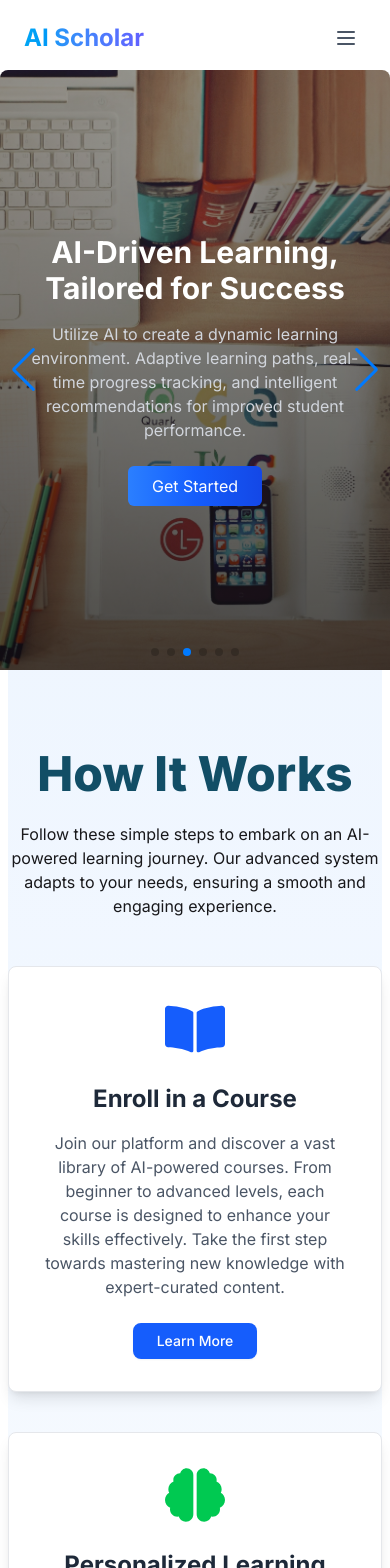
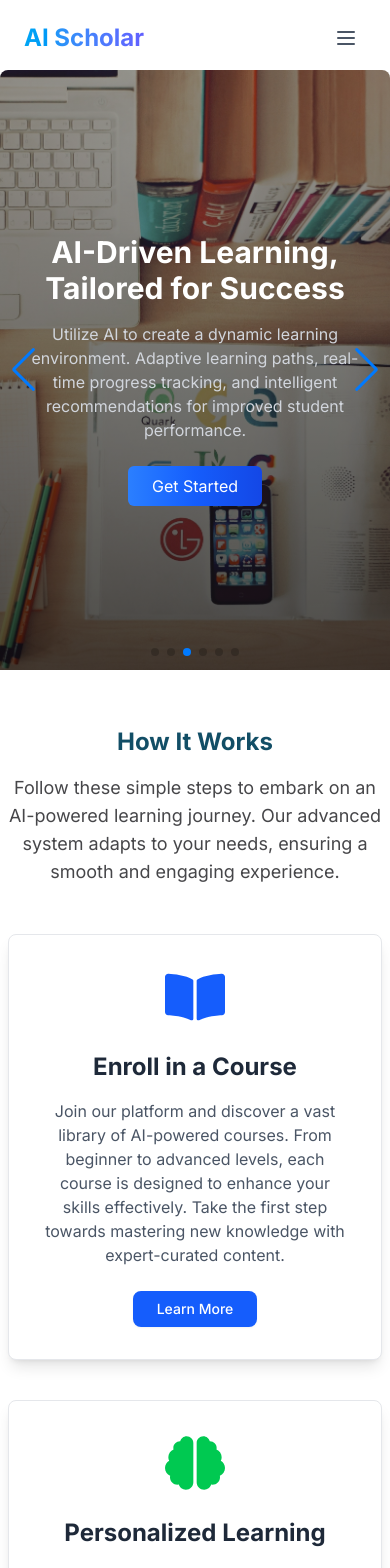
Before and after one commit to SK-Jabed/AI-Scholar, a Next.js app: page / in a window 390 px wide. Shown: the top 1568 px of the page. Built offline with nearby package versions, Linux system fonts and the light colour scheme.

Commit message:
[ADDED]: folder structure

```diff
--- /dev/null
+++ b/src/app/api/register/route.js
@@ -0,0 +1,5 @@
+const Register = () => {
+  return <div>Register now</div>;
+};
+
+export default Register;
--- /dev/null
+++ b/src/app/login/page.js
@@ -0,0 +1,5 @@
+const Login = () => {
+  return <div>Log in now</div>;
+};
+
+export default Login;
--- /dev/null
+++ b/src/app/register/page.js
@@ -0,0 +1,9 @@
+const Register = () => {
+    return (
+        <div>
+            Register now
+        </div>
+    );
+};
+
+export default Register;
--- a/src/components/benifitsOfAi/AiBenefits.jsx
+++ b/src/components/benifitsOfAi/AiBenefits.jsx
@@ -1,7 +1,6 @@
 "use client";
-import React from "react";
-import { FaRobot, FaChartLine, FaComments, FaShieldAlt } from "react-icons/fa";
 import Image from "next/image";
+import { FaChartLine, FaComments, FaRobot, FaShieldAlt } from "react-icons/fa";
 import SectionTitle from "../shared/SectionTitle";
 
 const AiBenefits = () => {
@@ -33,9 +32,9 @@ const AiBenefits = () => {
   ];
 
   return (
-    <section className="py-16">
-      <div className="container mx-auto px-6 lg:px-16 text-center">
-        <div className="lg:flex items-center gap-32 mb-10">
+    <section className="">
+      <div className="text-center">
+        <div className="lg:flex items-center gap-32 ">
           <Image
             src="/swirl-icon.png" // Ensure the image is placed inside the public folder
             alt="AI Technology"
--- a/src/components/benifitsOfAi/TopInstructors.jsx
+++ b/src/components/benifitsOfAi/TopInstructors.jsx
@@ -1,5 +1,4 @@
 "use client";
-import React from "react";
 import Image from "next/image";
 import { FaFacebookF, FaLinkedinIn, FaTwitter } from "react-icons/fa";
 import SectionTitle from "../shared/SectionTitle";
@@ -10,7 +9,8 @@ const instructors = [
     name: "John Doe",
     expertise: "AI & Machine Learning",
     image: "/about.jpg",
-    description: "An expert in AI with 10+ years of experience in deep learning and NLP.",
+    description:
+      "An expert in AI with 10+ years of experience in deep learning and NLP.",
     social: {
       facebook: "#",
       linkedin: "#",
@@ -34,7 +34,8 @@ const instructors = [
     name: "Michael Brown",
     expertise: "Web Development",
     image: "/about.jpg",
-    description: "Full-stack web developer with extensive knowledge in modern frameworks.",
+    description:
+      "Full-stack web developer with extensive knowledge in modern frameworks.",
     social: {
       facebook: "#",
       linkedin: "#",
@@ -46,7 +47,8 @@ const instructors = [
     name: "Emily Johnson",
     expertise: "Data Science & AI",
     image: "/about.jpg",
-    description: "Data scientist with experience in machine learning and big data analytics.",
+    description:
+      "Data scientist with experience in machine learning and big data analytics.",
     social: {
       facebook: "#",
       linkedin: "#",
@@ -57,8 +59,8 @@ const instructors = [
 
 const TopInstructors = () => {
   return (
-    <section className="py-16">
-      <div className="container mx-auto px-6 lg:px-16 text-center">
+    <section className="">
+      <div className="text-center">
         {/* Section Title */}
         <div className="text-center mb-10">
           <SectionTitle
@@ -88,7 +90,9 @@ const TopInstructors = () => {
 
               {/* Instructor Details */}
               <div className="p-6 text-center">
-                <h3 className="text-xl font-semibold text-gray-800">{instructor.name}</h3>
+                <h3 className="text-xl font-semibold text-gray-800">
+                  {instructor.name}
+                </h3>
                 <p className="text-gray-600">{instructor.expertise}</p>
               </div>
 
@@ -102,19 +106,31 @@ const TopInstructors = () => {
 
                 {/* Social Media Links */}
                 <div className="flex gap-4 mb-4">
-                  <a href={instructor.social.facebook} className="text-blue-600 hover:text-blue-800 transition">
+                  <a
+                    href={instructor.social.facebook}
+                    className="text-blue-600 hover:text-blue-800 transition"
+                  >
                     <FaFacebookF size={20} />
                   </a>
-                  <a href={instructor.social.linkedin} className="text-blue-700 hover:text-blue-900 transition">
+                  <a
+                    href={instructor.social.linkedin}
+                    className="text-blue-700 hover:text-blue-900 transition"
+                  >
                     <FaLinkedinIn size={20} />
                   </a>
-                  <a href={instructor.social.twitter} className="text-blue-400 hover:text-blue-600 transition">
+                  <a
+                    href={instructor.social.twitter}
+                    className="text-blue-400 hover:text-blue-600 transition"
+                  >
                     <FaTwitter size={20} />
                   </a>
                 </div>
 
                 {/* "Go to Profile" Button */}
-                <a href="#" className="bg-green-500 hover:bg-green-700 text-white px-4 py-2 rounded-full transition">
+                <a
+                  href="#"
+                  className="bg-green-500 hover:bg-green-700 text-white px-4 py-2 rounded-full transition"
+                >
                   Go to Profile
                 </a>
               </div>
--- a/src/components/home/HowItWorks.js
+++ b/src/components/home/HowItWorks.js
@@ -7,6 +7,7 @@ import {
   FaCertificate,
   FaChalkboardTeacher,
 } from "react-icons/fa";
+import SectionTitle from "../shared/SectionTitle";
 
 const steps = [
   {
@@ -45,29 +46,15 @@ const steps = [
 
 export default function HowItWorks() {
   return (
-    <section className="py-20 bg-gradient-to-b from-blue-50 to-white dark:from-gray-900 dark:to-gray-800">
-      <div className="max-w-5xl mx-auto text-center">
+    <section className="mt-14 ">
+      <div className=" text-center">
         {/* Section Heading */}
-        <motion.h2
-          className="text-5xl font-extrabold text-accent mb-6"
-          initial={{ opacity: 0, y: -20 }}
-          whileInView={{ opacity: 1, y: 0 }}
-          transition={{ duration: 0.6 }}
-        >
-          How It Works
-        </motion.h2>
-
-        {/* Section Subtitle */}
-        <motion.p
-          className="text-base text-light max-w-2xl mx-auto mb-12"
-          initial={{ opacity: 0, y: -10 }}
-          whileInView={{ opacity: 1, y: 0 }}
-          transition={{ duration: 0.5, delay: 0.2 }}
-        >
-          Follow these simple steps to embark on an AI-powered learning journey.
-          Our advanced system adapts to your needs, ensuring a smooth and
-          engaging experience.
-        </motion.p>
+        <SectionTitle
+          title={"How It Works"}
+          subTitle={
+            "   Follow these simple steps to embark on an AI-powered learning journey. Our advanced system adapts to your needs, ensuring a smooth and engaging experience."
+          }
+        />
 
         {/* Steps Grid */}
         <div className="flex flex-col gap-10">
--- a/src/components/key_features/KeyFeatures.jsx
+++ b/src/components/key_features/KeyFeatures.jsx
@@ -1,19 +1,17 @@
 "use client";
 import { features } from "@/utils/features";
+import SectionTitle from "../shared/SectionTitle";
 
 const KeyFeatures = () => {
   return (
-    <section className="py-16 ">
-      <div className="container mx-auto px-4">
-        <div className="text-center mb-12">
-          <h2 className="text-3xl font-bold mb-4 text-teal-600">
-            Key Features
-          </h2>
-          <p className="text-lg max-w-2xl mx-auto text-base-content/80">
-            Our AI-powered platform makes learning more effective, engaging, and
-            personalized
-          </p>
-        </div>
+    <section className=" ">
+      <div className="">
+        <SectionTitle
+          title={"  Key Features"}
+          subTitle={
+            "      Our AI-powered platform makes learning more effective, engaging, and personalized"
+          }
+        />
 
         <div className="grid grid-cols-1 md:grid-cols-2 lg:grid-cols-3 gap-8">
           {features.map((feature, index) => (
--- a/src/components/shared/Navbar.jsx
+++ b/src/components/shared/Navbar.jsx
@@ -1,15 +1,15 @@
 "use client";
+import { Menu, X } from "lucide-react";
 import Link from "next/link";
 import { usePathname } from "next/navigation";
 import { useState } from "react";
-import { Menu, X } from "lucide-react";
 
 const Navbar = () => {
   const [isOpen, setIsOpen] = useState(false);
   const pathname = usePathname();
   const links = [
     { name: "Home", href: "/" },
-    { name: "About", href: "/About" },
+    { name: "About", href: "/about" },
     { name: "Contact", href: "/contact" },
     { name: "History", href: "/history" },
     { name: "Services", href: "/services" },
--- a/src/components/testimonials/TestimonialsSection.jsx
+++ b/src/components/testimonials/TestimonialsSection.jsx
@@ -1,7 +1,8 @@
 "use client";
 
 import { testimonials } from "@/utils/testimonials";
-import { useEffect, useState, useCallback } from "react";
+import { useCallback, useEffect, useState } from "react";
+import SectionTitle from "../shared/SectionTitle";
 
 const TestimonialsSection = ({
   autoRotateInterval = 5000,
@@ -57,21 +58,16 @@ const TestimonialsSection = ({
 
   return (
     <section
-      className={`py-16 ${sectionBackground}`}
+      className={`${sectionBackground}`}
       aria-labelledby="testimonials-heading"
     >
       <div className="container mx-auto px-4">
-        <div className="text-center mb-12">
-          <h2
-            id="testimonials-heading"
-            className="text-3xl font-bold mb-4 text-teal-600"
-          >
-            Student Testimonials
-          </h2>
-          <p className="text-lg max-w-2xl mx-auto text-base-content/80">
-            Hear from our community of learners about their experiences
-          </p>
-        </div>
+        <SectionTitle
+          title={"Student Testimonials"}
+          subTitle={
+            "       Hear from our community of learners about their experiences"
+          }
+        />
 
         {/* Testimonials Carousel */}
         <div
```
Also changed, not shown: src/app/api/auth/[...nextauth]/route.js (added).
